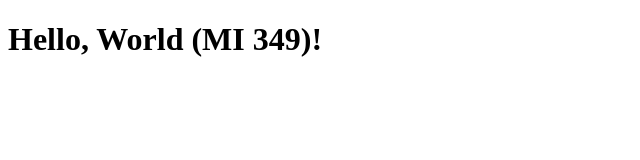
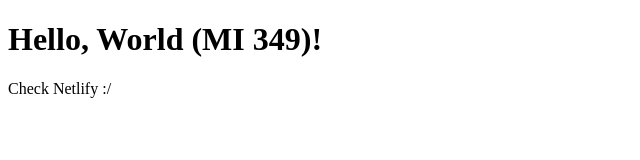
Before and after one commit to sithanas/hello_mi349, a plain HTML site: page index.html in a window 1280 px wide. Shown: the whole page, without its empty margins (0-640 px from the left). Drawn offline with Linux system fonts and the light colour scheme.

Commit message:
Modified index

```diff
--- a/index.html
+++ b/index.html
@@ -7,5 +7,6 @@
 </head>
 <body>
     <h1>Hello, World (MI 349)!</h1>
+    <p>Check Netlify :/</p>
 </body>
 </html>
```
